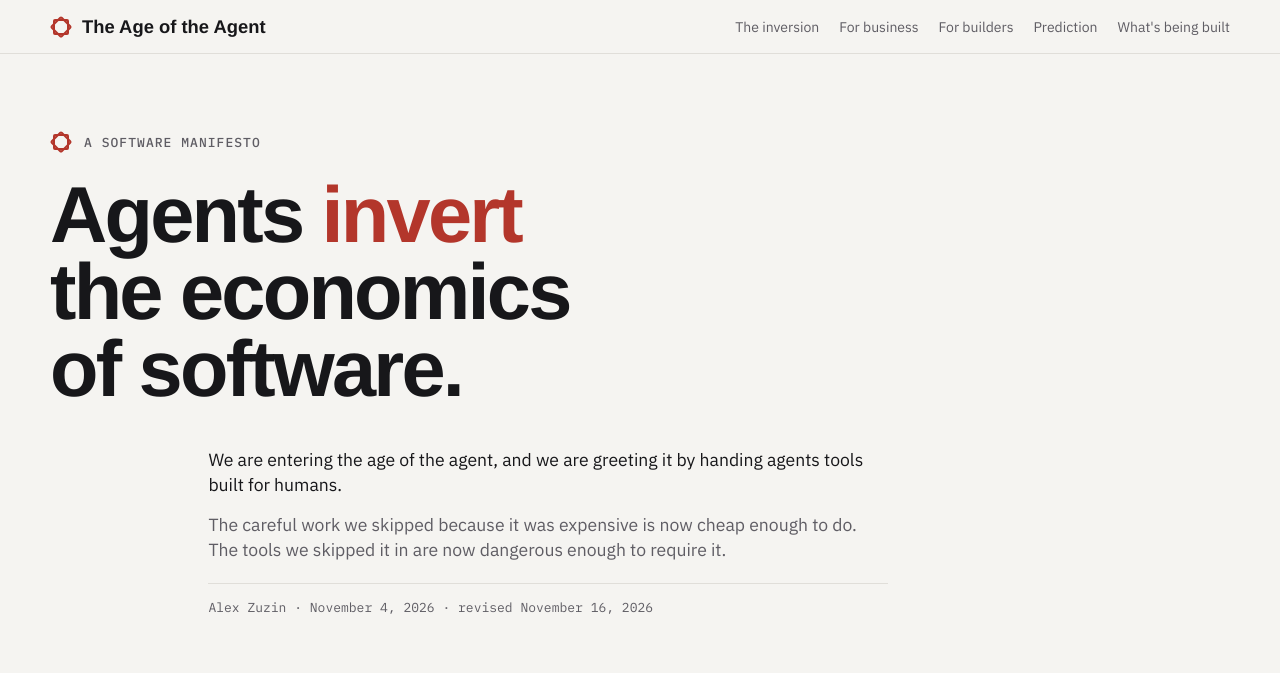
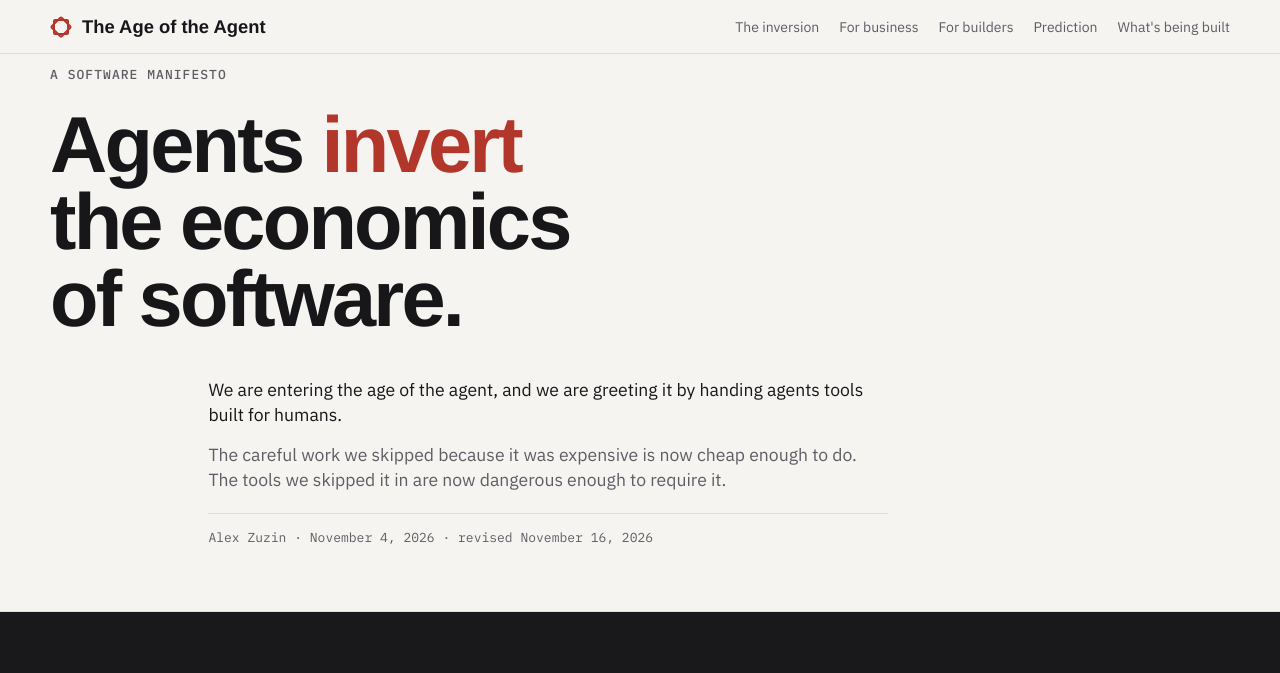
Before and after one commit to Zigbox/manifesto, a plain HTML site: page site/index.html in a window 1280 px wide. Shown: the top 673 px of the page. Drawn offline with Linux system fonts and the light colour scheme; a web font is replaced by a local one.

Commit message:
Hero kicker: drop the mark, sit it as far below the header rule as the brand sits above it
Co-Authored-By: Claude Opus 5.5 <noreply@anthropic.com>
Claude-Session: https://claude.ai/code/session_01RfMZXLo3cdtxzUiLRivz9w

```diff
--- a/site/index.html
+++ b/site/index.html
@@ -112,7 +112,7 @@ nav{display:flex;gap:6px 20px;flex-wrap:wrap;margin-left:auto;font-size:.875rem}
 nav a{color:var(--muted);text-decoration:none} nav a:hover{color:var(--fg)}
 
 /* Hero: declaration. */
-.hero{padding-block:clamp(40px,6vw,88px) clamp(40px,5vw,64px)}
+.hero{padding-block:12px clamp(40px,5vw,64px)}
 .kicker{display:flex;align-items:center;gap:12px;font:500 .8125rem var(--mono);letter-spacing:.08em;text-transform:uppercase;color:var(--muted);margin:0}
 .hero h1{font-size:clamp(2.4rem,6.2vw,5.125rem);line-height:.97;letter-spacing:-.035em;max-width:13ch;margin:clamp(16px,2vw,24px) 0 0}
 .hero h1 em{font-style:normal;color:var(--accent)}
@@ -362,7 +362,7 @@ footer a{color:var(--muted)}
 <main id="top">
   <!-- Declaration -->
   <div class="hero frame">
-    <p class="kicker"><span class="mark" aria-hidden="true"></span>A software manifesto</p>
+    <p class="kicker">A software manifesto</p>
     <h1>Agents <em>invert</em> the economics of software.</h1>
     <div class="hero-sub">
       <p class="lede">We are entering the age of the agent, and we are greeting it by handing agents tools built for humans.</p>
```
